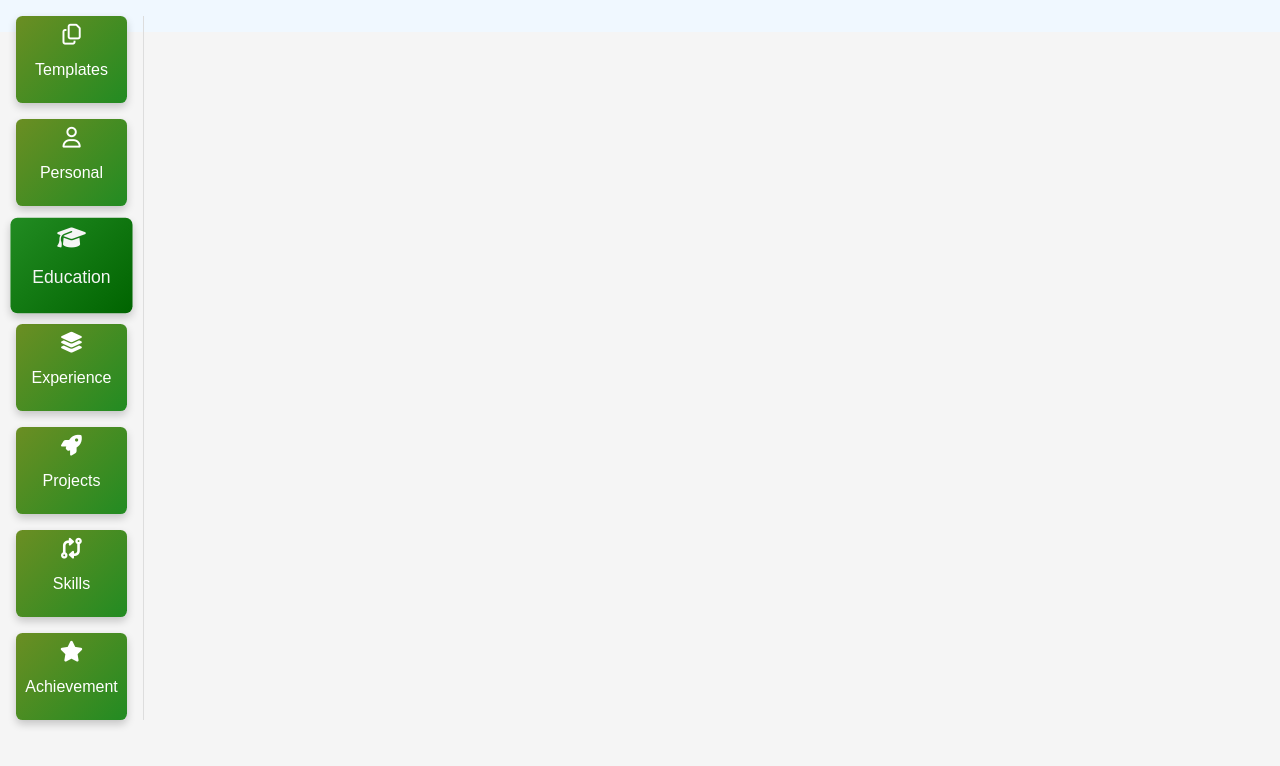
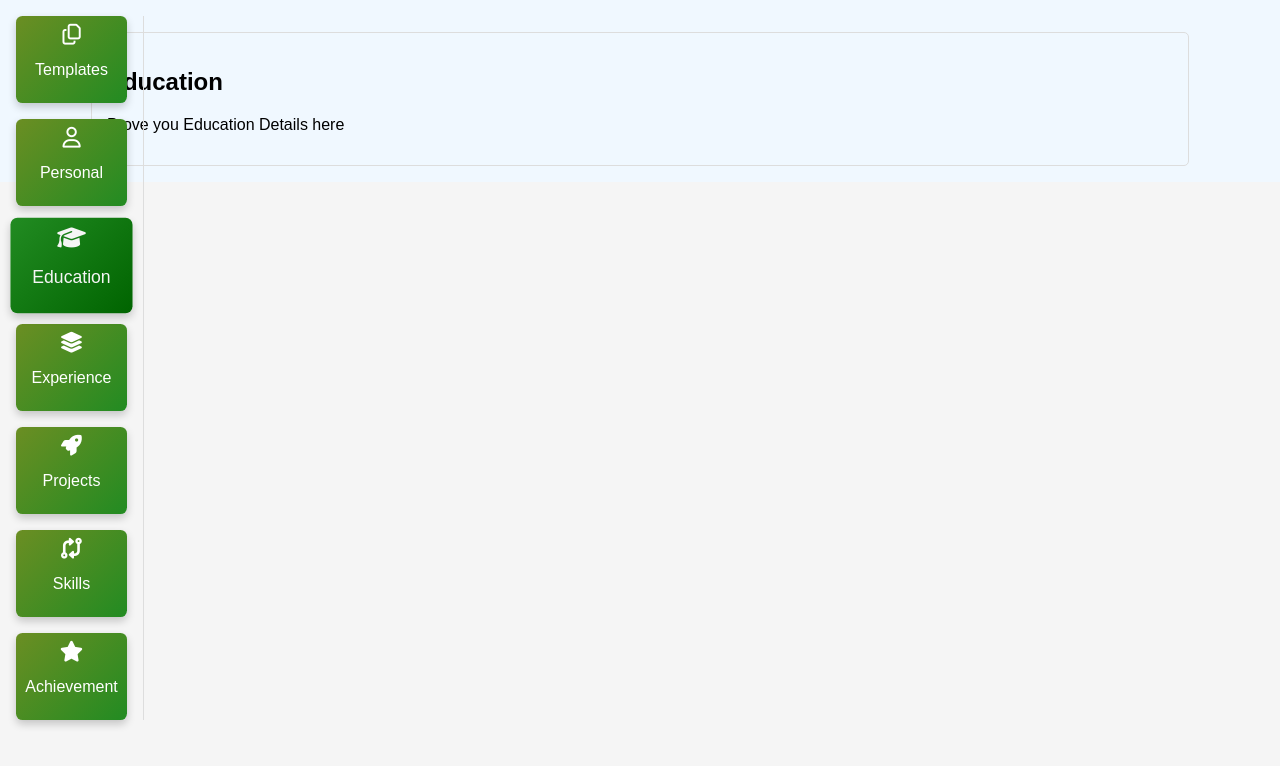
Before and after one commit to rohitghatal1/CVMaker-ReactJS, a React (Create React App) app: page / in a window 1280 px wide. Both pictures are taken after a click on the element "Education". Shown: the top 766 px of the page. Built offline with nearby package versions, Linux system fonts and the light colour scheme.

Commit message:
added education section

```diff
--- a/src/components/CVgenerator.js
+++ b/src/components/CVgenerator.js
@@ -2,6 +2,7 @@ import React, {useState} from 'react'
 import './cvgenerator.css'
 import TemplatesDisplay from '../componentsInner/TemplatesDisplay';
 import PersonalData from '../componentsInner/PersonalData';
+import Education from '../componentsInner/Education';
 
 export default function CVgenerator() {
     const[activeStep, setActiveStep] = useState('Templates');
@@ -49,6 +50,7 @@ export default function CVgenerator() {
                     <div className="stepInfo">
                         {activeStep === 'Templates' && <TemplatesDisplay />}
                         {activeStep === 'Personal' && <PersonalData />}
+                        {activeStep === 'Education' && <Education/>}
                     </div>
             </div>
         </div>
--- /dev/null
+++ b/src/componentsInner/Education.js
@@ -0,0 +1,12 @@
+import React from 'react'
+
+export default function Education() {
+  return (
+    <div>
+      <div className="educationContainer">
+        <h2>Education</h2>
+        <p>Prove you Education Details here</p>
+      </div>
+    </div>
+  )
+}
```
